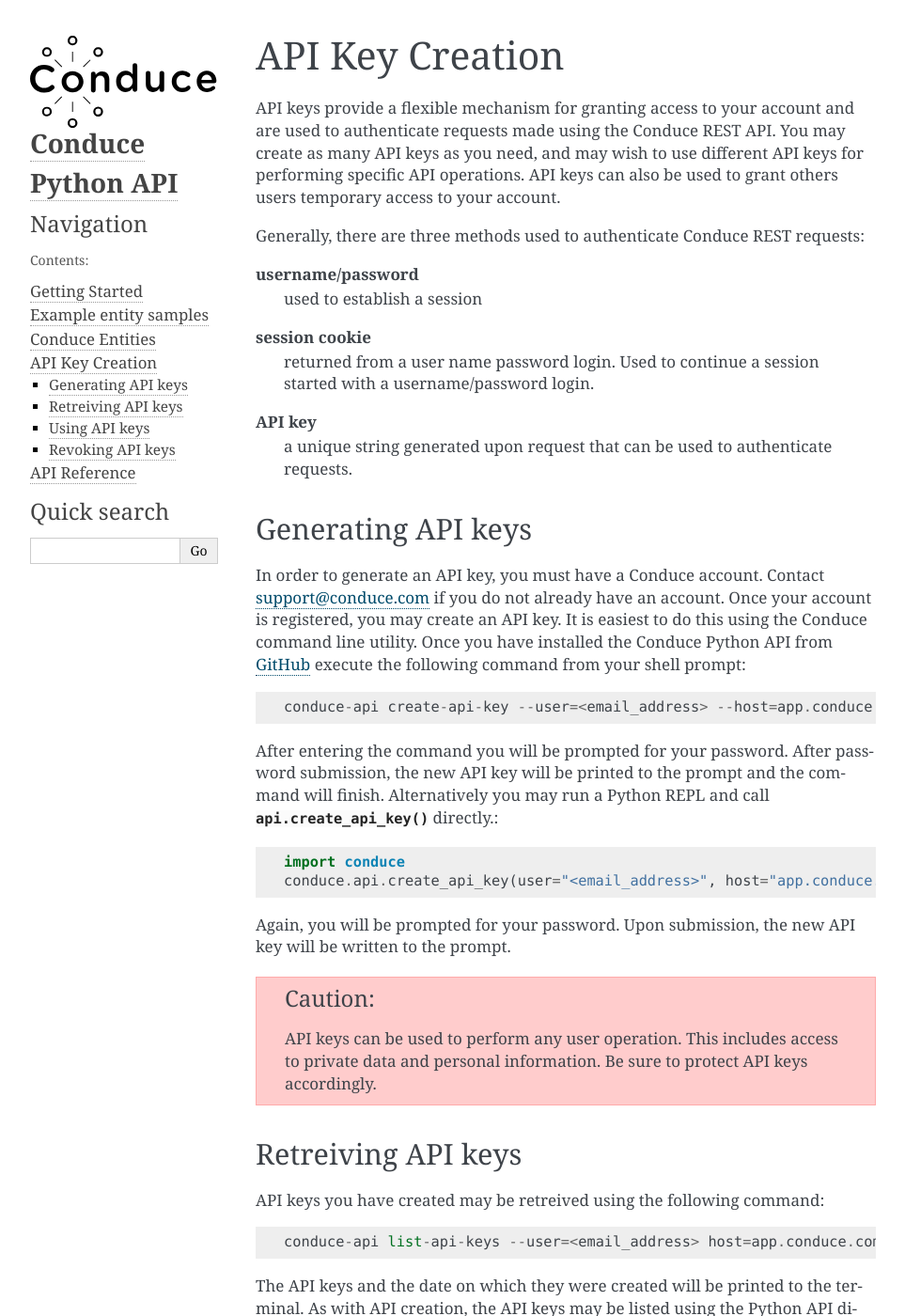
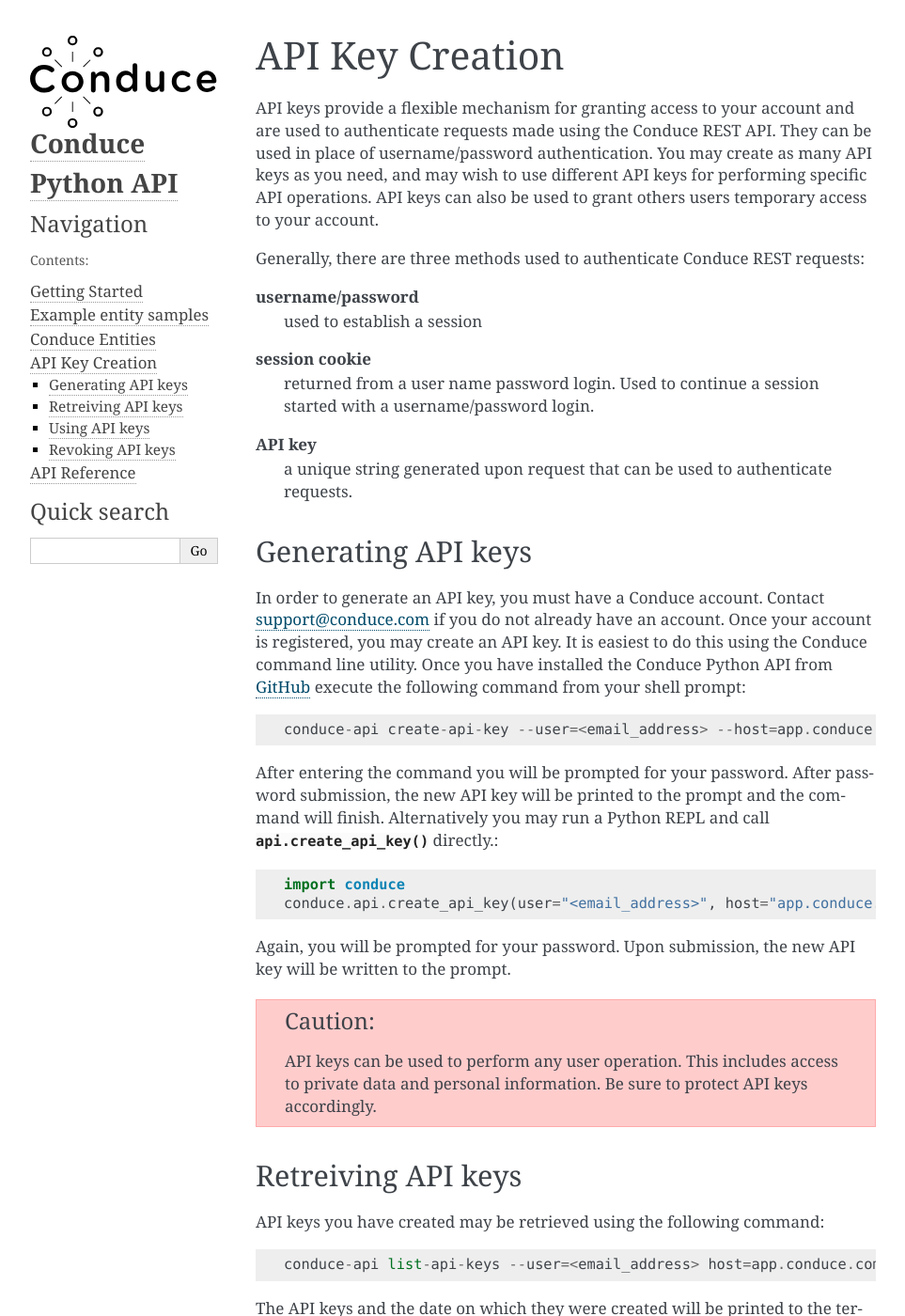
Before and after one commit to ConduceInc/conduce-python-api, a Sphinx documentation site: the page built from doc/source/api-key-creation.rst, in a window 1280 px wide and 1400 px high. Shown: the whole window at 94% size, without its empty margins (148-1111 px from the left). Built offline with Sphinx 7.4.7, drawn with Linux system fonts in a browser that asks for light colours; formulas are drawn with MathJax 3; some of the changed text lies outside the part shown.

Commit message:
Updated for clarity

```diff
--- a/doc/source/api-key-creation.rst
+++ b/doc/source/api-key-creation.rst
@@ -4,7 +4,7 @@
 API Key Creation
 ====================
 
-API keys provide a flexible mechanism for granting access to your account and are used to authenticate requests made using the Conduce REST API.  You may create as many API keys as you need, and may wish to use different API keys for performing specific API operations.  API keys can also be used to grant others users temporary access to your account.
+API keys provide a flexible mechanism for granting access to your account and are used to authenticate requests made using the Conduce REST API.  They can be used in place of username/password authentication.  You may create as many API keys as you need, and may wish to use different API keys for performing specific API operations.  API keys can also be used to grant others users temporary access to your account.
 
 Generally, there are three methods used to authenticate Conduce REST requests:
 
@@ -38,7 +38,7 @@
 Retreiving API keys
 -------------------
 
-API keys you have created may be retreived using the following command::
+API keys you have created may be retrieved using the following command::
 
     conduce-api list-api-keys --user=<email_address> host=app.conduce.com
 
@@ -57,7 +57,7 @@
     import conduce
     conduce.api.list_api_keys(api_key="<your-api-key>" host="app.conduce.com")
 
-API keys can be used in place of email addresses for all Conduce API requests.
+API keys can be used as an alternative to email addresses for all Conduce API requests.  You will not be prompted for a password when authenticating via API key.
 
 -------------------
 Revoking API keys
```
